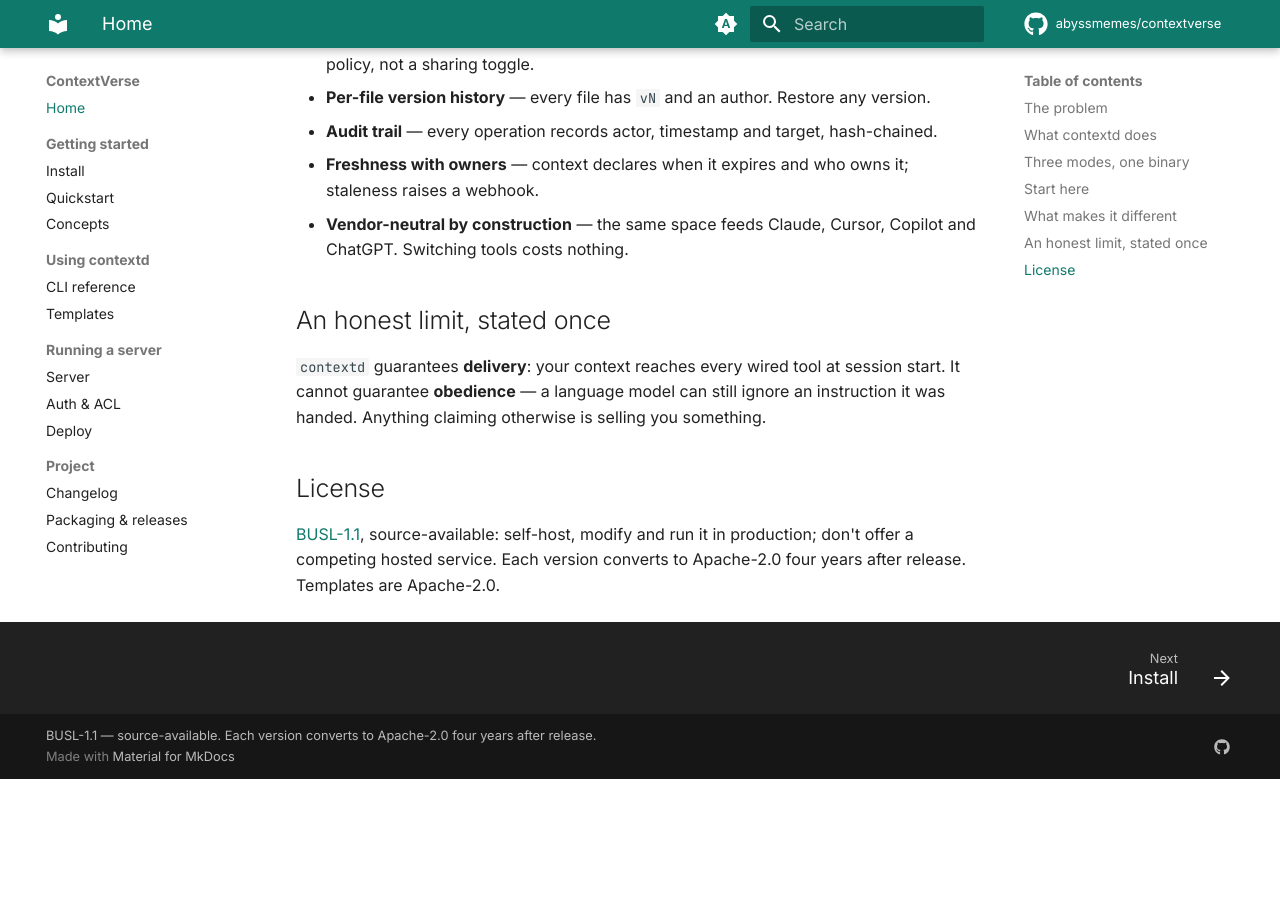
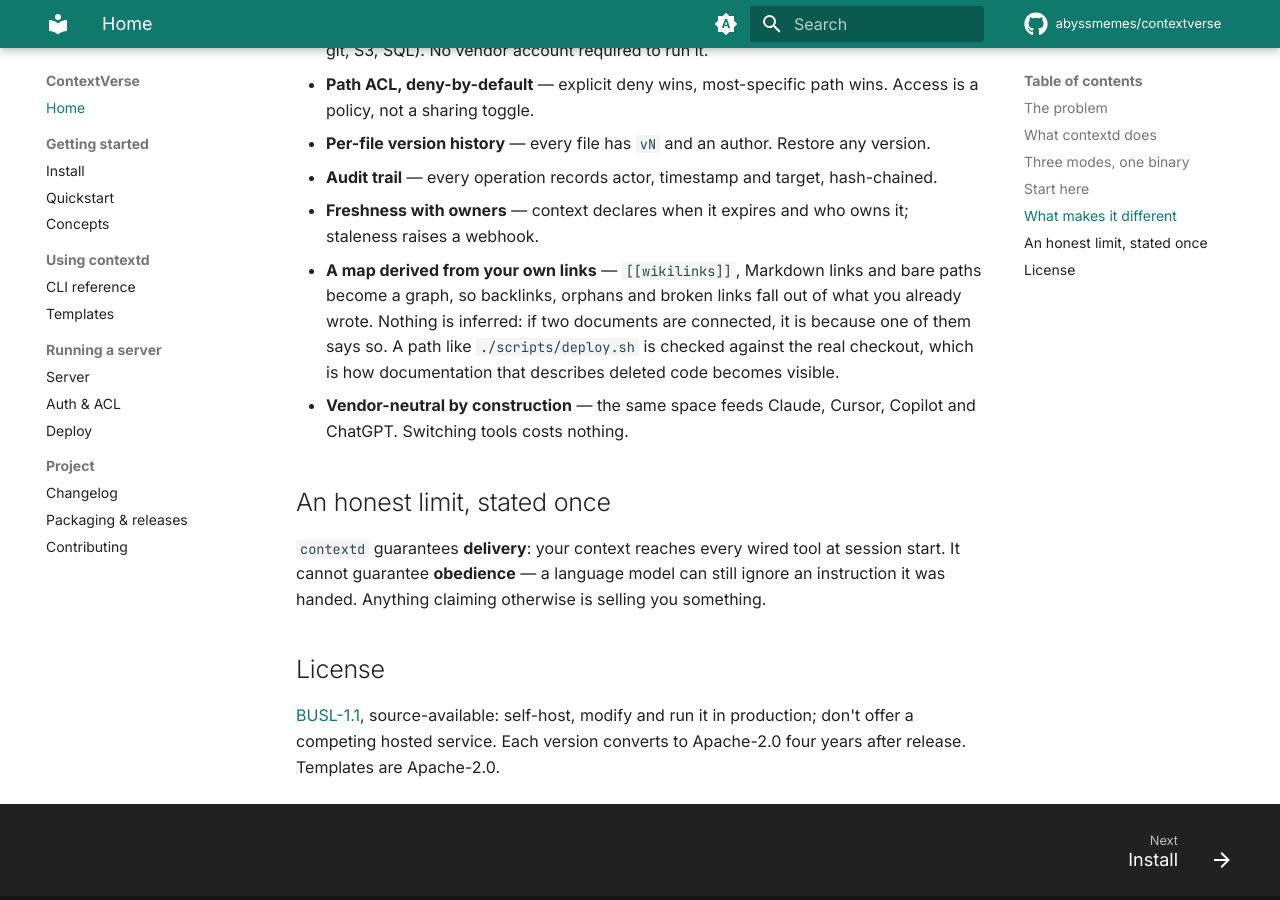
Before and after one commit to abyssmemes/contextverse, an MkDocs documentation site: the page built from docs/index.md, in a window 1280 px wide and 900 px high, scrolled down 2079 px. Built offline with MkDocs 1.6.1 and Material for MkDocs 9.7.7, drawn with Linux system fonts in a browser that asks for light colours; comment, search, counter and statistics services are not loaded; before the commit the page ends 2858 px from its top, so only the background shows below that; some of the changed text lies outside the part shown.

Commit message:
Put the graph on the front page
It shipped as the most distinguishing capability in the product and appeared in
neither the README's list nor the documentation site's — the landing page still
described a tool that stores and delivers files.

Stated as what it actually is, which is also the interesting part: the map
comes from links the documents already contain, so a connection exists because
a document says so, not because something inferred it. Backlinks, orphans and
broken links are facts about what you wrote.

Co-Authored-By: Claude Opus 5 <noreply@anthropic.com>

````diff
--- a/docs/index.md
+++ b/docs/index.md
@@ -23,6 +23,8 @@ You curate; the AI reads. Nothing is inferred, embedded, or stored behind your b
 contextd init                              # guided setup
 cd ~/projects/api && contextd activate     # every detected AI tool now reads the same space
 contextd file history team/principles.md   # v4 — who changed the rules, and when
+contextd search "deploy"                   # find it
+contextd graph --broken                    # links that point at nothing
 ```
 
 ## Three modes, one binary
@@ -84,6 +86,7 @@ New to it? **[Concepts](concepts.md)** is fifteen minutes and makes everything e
 - **Per-file version history** — every file has `vN` and an author. Restore any version.
 - **Audit trail** — every operation records actor, timestamp and target, hash-chained.
 - **Freshness with owners** — context declares when it expires and who owns it; staleness raises a webhook.
+- **A map derived from your own links** — `[[wikilinks]]`, Markdown links and bare paths become a graph, so backlinks, orphans and broken links fall out of what you already wrote. Nothing is inferred: if two documents are connected, it is because one of them says so. A path like `./scripts/deploy.sh` is checked against the real checkout, which is how documentation that describes deleted code becomes visible.
 - **Vendor-neutral by construction** — the same space feeds Claude, Cursor, Copilot and ChatGPT. Switching tools costs nothing.
 
 ## An honest limit, stated once
````
Also changed, not shown: CHANGELOG.md (+1 -0 lines), README.md (+2 -0 lines).
